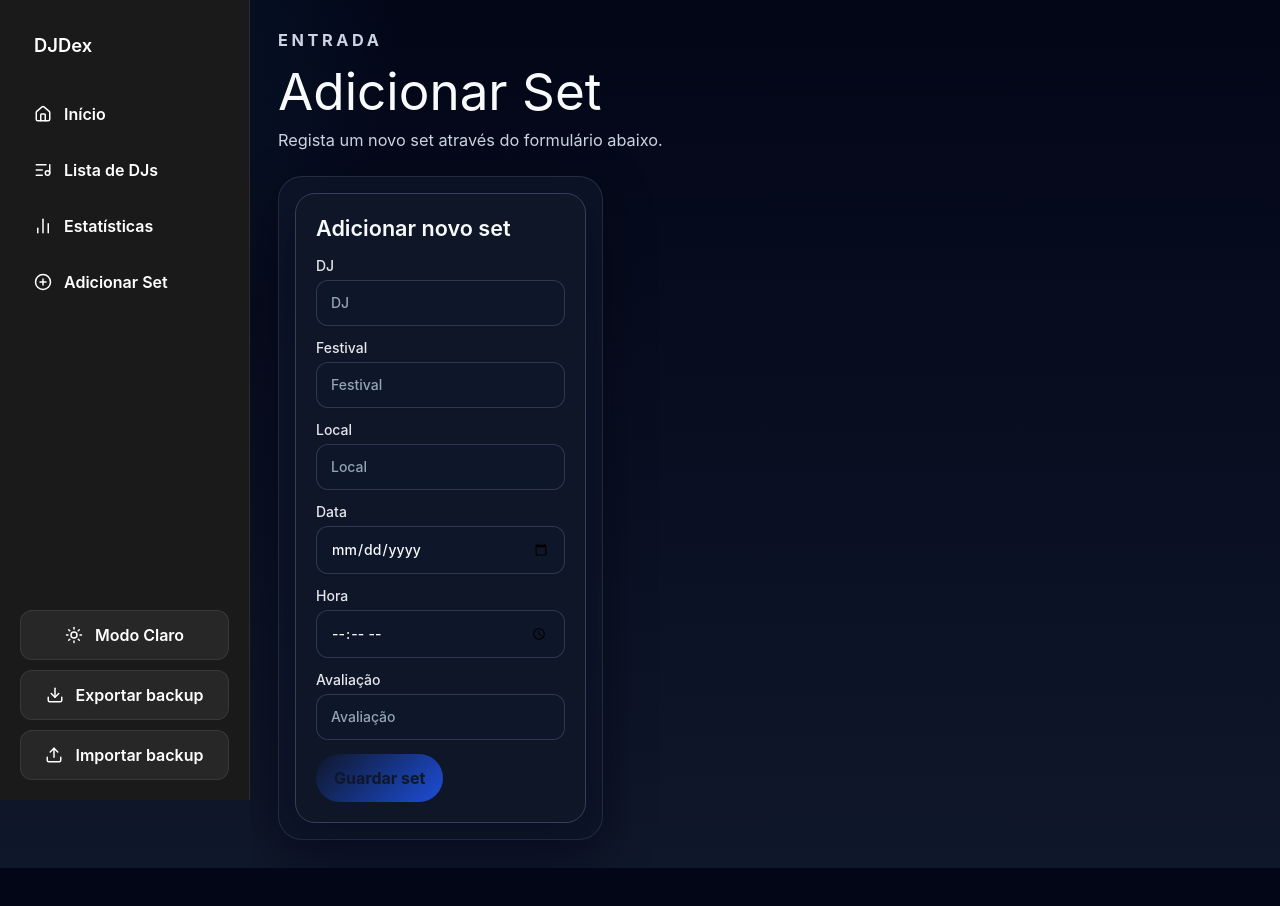
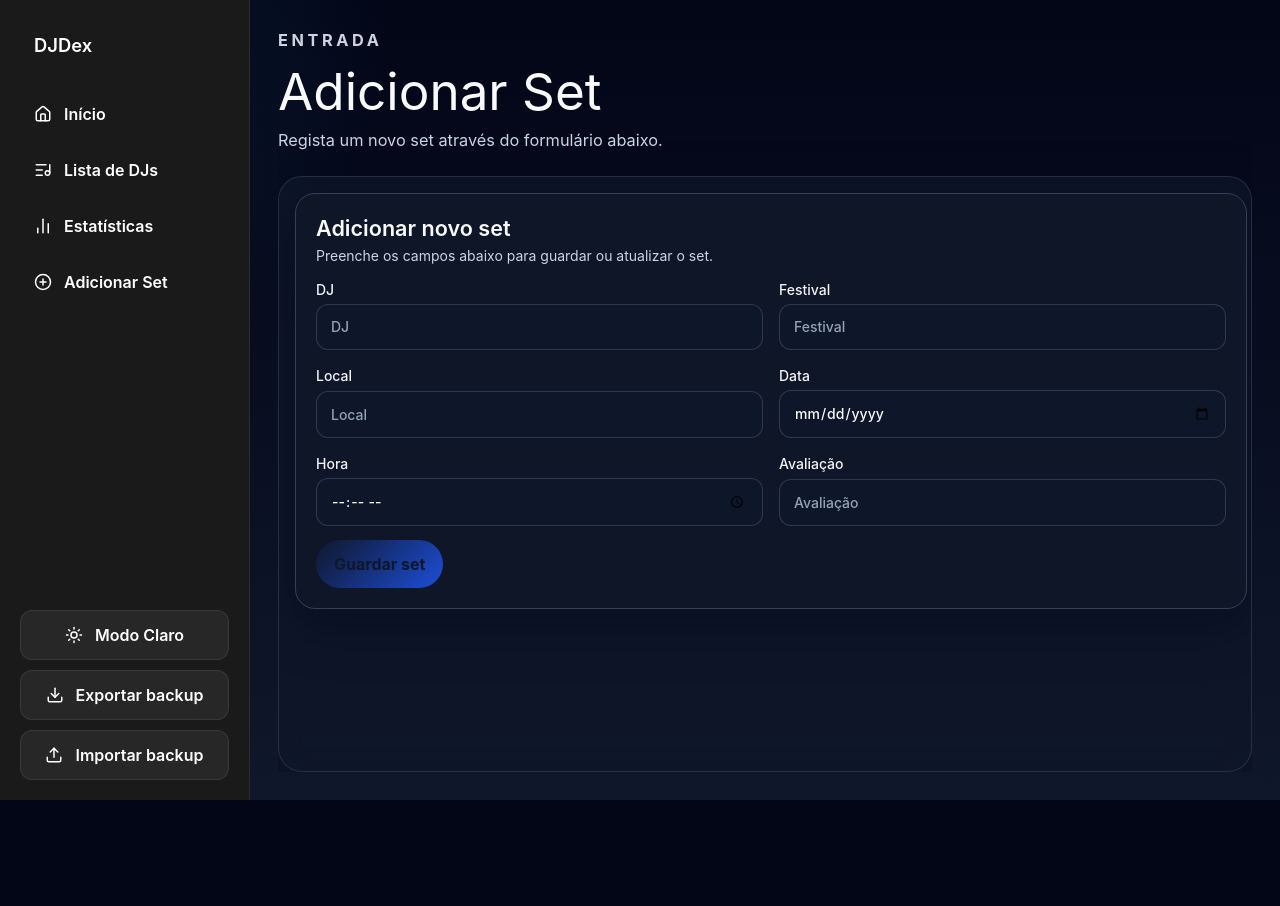
Before and after one commit to opaulosilva233/DJDex, a React (Vite) app: page /adicionar in a window 1280 px wide. Shown: the top 906 px of the page. Built offline with nearby package versions, Linux system fonts and the light colour scheme.

Commit message:
feat: improve layout and styling for various components, enhance responsiveness and dark mode support

```diff
--- a/src/App.css
+++ b/src/App.css
@@ -1,5 +1,5 @@
 .app-shell {
-	min-height: 100vh;
+	height: 100vh;
 	display: flex;
 	background:
 		radial-gradient(circle at top left, rgba(125, 179, 255, 0.08), transparent 28%),
@@ -18,8 +18,9 @@ html.dark .app-shell {
 .app-main {
 	flex: 1;
 	min-width: 0;
+	min-height: 0;
 	padding: 28px;
-	overflow-y: auto;
+	overflow: hidden;
 	transition: background-color 280ms ease, color 280ms ease;
 	position: relative;
 	z-index: 1;
--- a/src/App.jsx
+++ b/src/App.jsx
@@ -105,7 +105,7 @@ export default function App() {
 
   return (
     <BrowserRouter>
-      <div className="app-shell min-h-screen bg-gray-50 text-gray-900 dark:bg-gray-900 dark:text-gray-100">
+      <div className="app-shell h-screen overflow-hidden bg-gray-50 text-gray-900 dark:bg-gray-900 dark:text-gray-100">
         <Navbar
           sets={sets}
           handleImportData={handleImportData}
@@ -113,7 +113,8 @@ export default function App() {
           toggleDarkMode={toggleDarkMode}
         />
 
-        <div className="app-main" style={{ overflowY: 'auto' }}>
+        <div className="app-main flex-1 overflow-hidden flex flex-col min-h-0">
+          <div className="flex-1 min-h-0 overflow-hidden">
             <Routes>
               <Route path="/" element={<Home sets={sets} />} />
               <Route
@@ -137,7 +138,7 @@ export default function App() {
               />
             </Routes>
           </div>
-
+        </div>
       </div>
     </BrowserRouter>
   )
--- a/src/components/AddSetForm.jsx
+++ b/src/components/AddSetForm.jsx
@@ -96,13 +96,20 @@ export default function AddSetForm({ initialData, handleAddSet, handleEditSet })
 	return (
 		<form
 			onSubmit={handleSubmit}
-			className="grid max-w-[720px] gap-3 rounded-2xl border border-slate-200 bg-white p-4 shadow-lg shadow-slate-900/5 dark:border-slate-700 dark:bg-slate-800 dark:shadow-none"
+			className="grid w-full max-w-none gap-4 rounded-2xl border border-slate-200 bg-white p-6 shadow-lg shadow-slate-900/5 dark:border-slate-700 dark:bg-slate-800 dark:shadow-none"
 		>
-			<h2 className="m-0 text-xl font-semibold text-slate-900 dark:text-gray-100">{formTitle}</h2>
-			<div className="grid gap-3 [grid-template-columns:repeat(auto-fit,minmax(180px,1fr))]">
+			<div className="flex items-center justify-between gap-4">
+				<div>
+					<h2 className="m-0 text-xl font-semibold text-slate-900 dark:text-gray-100">{formTitle}</h2>
+					<p className="mt-1 text-sm text-slate-500 dark:text-slate-300">
+						Preenche os campos abaixo para guardar ou atualizar o set.
+					</p>
+				</div>
+			</div>
+			<div className="grid w-full gap-4 lg:grid-cols-2 [grid-template-columns:repeat(auto-fit,minmax(260px,1fr))]">
 				{fields.map(({ name, label, type, placeholder, min, max }) => (
-					<label key={name} className="grid gap-1 text-sm font-medium text-slate-700 dark:text-gray-200">
-						<span>{label}</span>
+					<label key={name} className="grid gap-1 text-sm font-medium text-slate-700 dark:text-gray-100">
+						<span className="text-slate-700 dark:text-gray-100">{label}</span>
 						<input
 							name={name}
 							type={type}
@@ -119,7 +126,7 @@ export default function AddSetForm({ initialData, handleAddSet, handleEditSet })
 			</div>
 			<button
 				type="submit"
-				className="justify-self-start rounded-full bg-slate-900 px-4 py-2 font-semibold text-white transition hover:bg-slate-800 focus:outline-none focus:ring-2 focus:ring-blue-500/30 dark:bg-slate-100 dark:text-slate-900 dark:hover:bg-white"
+				className="justify-self-start rounded-full bg-slate-900 px-5 py-2.5 font-semibold text-white transition hover:bg-slate-800 focus:outline-none focus:ring-2 focus:ring-blue-500/30 dark:bg-slate-100 dark:text-slate-900 dark:hover:bg-white"
 			>
 				{submitLabel}
 			</button>
--- a/src/components/DjCard.jsx
+++ b/src/components/DjCard.jsx
@@ -6,13 +6,13 @@ export default function DjCard({ set, onDelete }) {
 
   return (
     <div className="w-[280px] box-border rounded-xl border border-gray-200 bg-white p-4 text-gray-900 shadow-sm transition-colors dark:border-gray-700 dark:bg-gray-800 dark:text-gray-100">
-      <h2 style={{ marginTop: 0 }}>{set.nome}</h2>
-      <p><strong>Festival:</strong> {set.festival}</p>
-      <p><strong>Local:</strong> {set.local}</p>
-      <p><strong>Data:</strong> {set.data}</p>
-      <p><strong>Hora:</strong> {set.hora}</p>
+      <h2 className="m-0 text-gray-900 dark:text-gray-100">{set.nome}</h2>
+      <p className="text-gray-900 dark:text-gray-100"><strong>Festival:</strong> {set.festival}</p>
+      <p className="text-gray-900 dark:text-gray-100"><strong>Local:</strong> {set.local}</p>
+      <p className="text-gray-900 dark:text-gray-100"><strong>Data:</strong> {set.data}</p>
+      <p className="text-gray-900 dark:text-gray-100"><strong>Hora:</strong> {set.hora}</p>
       {set.avaliacao !== undefined && set.avaliacao !== null && (
-        <p>⭐ {set.avaliacao}/10</p>
+        <p className="text-gray-900 dark:text-gray-100">⭐ {set.avaliacao}/10</p>
       )}
 
       <div style={{ display: 'flex', gap: '8px' }}>
--- a/src/index.css
+++ b/src/index.css
@@ -18,7 +18,7 @@
   }
 
   body {
-    @apply min-h-screen bg-slate-50 text-slate-900 antialiased dark:bg-slate-950 dark:text-slate-100;
+    @apply h-screen overflow-hidden bg-slate-50 text-slate-900 antialiased dark:bg-slate-950 dark:text-slate-100;
     margin: 0;
     transition: background-color 280ms ease, color 280ms ease;
   }
@@ -38,7 +38,7 @@
   }
 
   #root {
-    @apply min-h-screen;
+    @apply h-screen overflow-hidden;
   }
 
   *,
--- a/src/pages/AddSetPage.jsx
+++ b/src/pages/AddSetPage.jsx
@@ -7,18 +7,21 @@ export default function AddSetPage({ sets = [], handleAddSet, handleEditSet }) {
 	const initialData = id ? sets.find((set) => set.id === id) : undefined
 
 	return (
-		<section className="page-section">
-			<div className="section-header">
-				<p className="eyebrow">Entrada</p>
-				<h1>{initialData ? 'Editar Set' : 'Adicionar Set'}</h1>
-				<p>
+		<section
+			className="page-section h-full w-full min-h-0 flex flex-col overflow-hidden"
+			style={{ display: 'flex' }}
+		>
+			<div className="section-header shrink-0">
+				<p className="eyebrow dark:text-gray-400">Entrada</p>
+				<h1 className="dark:text-gray-100">{initialData ? 'Editar Set' : 'Adicionar Set'}</h1>
+				<p className="dark:text-slate-300">
 					{initialData
 						? 'Atualiza os dados do set selecionado através do formulário abaixo.'
 						: 'Regista um novo set através do formulário abaixo.'}
 				</p>
 			</div>
 
-			<div className="form-wrapper">
+			<div className="form-wrapper w-full flex-1 min-h-0 overflow-y-auto pr-1">
 				<AddSetForm
 					initialData={initialData}
 					handleAddSet={handleAddSet}
--- a/src/pages/SetList.jsx
+++ b/src/pages/SetList.jsx
@@ -14,11 +14,11 @@ export default function SetList({ sets, onDeleteSet }) {
   })
 
 	return (
-		<section className="page-section">
+		<section className="page-section flex-1 min-h-0 overflow-y-auto pr-1">
 			<div className="section-header">
-				<p className="eyebrow">Biblioteca</p>
-				<h1>Lista de DJs</h1>
-				<p>Todos os sets atualmente carregados na aplicação.</p>
+				<p className="eyebrow dark:text-gray-400">Biblioteca</p>
+				<h1 className="dark:text-gray-100">Lista de DJs</h1>
+				<p className="dark:text-slate-300">Todos os sets atualmente carregados na aplicação.</p>
 			</div>
 
 			<div style={{ display: 'grid', gap: '12px', marginBottom: '20px' }}>
@@ -27,6 +27,7 @@ export default function SetList({ sets, onDeleteSet }) {
 					placeholder="Procurar DJ pelo nome"
 					value={searchTerm}
 					onChange={(event) => setSearchTerm(event.target.value)}
+					className="rounded-lg border border-slate-300 bg-white px-3 py-2 text-gray-900 placeholder:text-slate-400 dark:border-slate-600 dark:bg-slate-700 dark:text-gray-100 dark:placeholder:text-slate-400"
 				/>
 				<input
 					type="number"
@@ -35,6 +36,7 @@ export default function SetList({ sets, onDeleteSet }) {
 					placeholder="Avaliação mínima"
 					value={minRating}
 					onChange={(event) => setMinRating(Number(event.target.value))}
+					className="rounded-lg border border-slate-300 bg-white px-3 py-2 text-gray-900 placeholder:text-slate-400 dark:border-slate-600 dark:bg-slate-700 dark:text-gray-100 dark:placeholder:text-slate-400"
 				/>
 			</div>
 
--- a/src/pages/Stats.jsx
+++ b/src/pages/Stats.jsx
@@ -67,40 +67,41 @@ export default function Stats({ sets }) {
 	}, [sets])
 
 	return (
-		<section style={{ display: 'grid', gap: '24px' }}>
-			<div className="section-header">
-				<p className="eyebrow">Análise</p>
-				<h1>Estatísticas</h1>
-				<p>
+		<section className="page-section h-full w-full min-h-0 flex flex-col overflow-hidden" style={{ display: 'grid', gap: '24px' }}>
+			<div className="section-header shrink-0">
+				<p className="eyebrow dark:text-gray-400">Análise</p>
+				<h1 className="dark:text-gray-100">Estatísticas</h1>
+				<p className="dark:text-slate-300">
 					Leitura detalhada da coleção, com destaque para os DJs mais vistos e a
 					distribuição dos sets por festival.
 				</p>
 			</div>
 
 			<div
+				className="flex-1 min-h-0 overflow-y-auto pr-1"
 				style={{
 					display: 'grid',
 					gridTemplateColumns: 'repeat(auto-fit, minmax(320px, 1fr))',
 					gap: '20px',
 				}}
 			>
-				<section className="glass-card border border-slate-200 dark:border-slate-700 dark:bg-slate-800" style={{ padding: '24px' }}>
-					<h2 style={{ marginBottom: '16px' }}>Top DJs</h2>
+				<section className="glass-card min-h-0 border border-slate-200 dark:border-slate-700 dark:bg-slate-800" style={{ padding: '24px' }}>
+					<h2 className="mb-4 text-xl font-semibold text-slate-900 dark:text-gray-100">Top DJs</h2>
 					<div style={{ width: '100%', height: '300px' }}>
 						<ResponsiveContainer width="100%" height="100%">
 							<BarChart data={topDjs}>
 								<CartesianGrid strokeDasharray="3 3" stroke="#475569" />
 								<XAxis dataKey="name" tick={{ fill: '#9ca3af' }} stroke="#64748b" />
 								<YAxis allowDecimals={false} tick={{ fill: '#9ca3af' }} stroke="#64748b" />
-								<Tooltip contentStyle={{ backgroundColor: '#1e293b', borderColor: '#334155', color: '#f8fafc', borderRadius: '0.5rem' }} />
+								<Tooltip contentStyle={{ backgroundColor: '#1e293b', borderColor: '#334155', color: '#f8fafc', borderRadius: '0.5rem' }} itemStyle={{ color: '#f8fafc' }} />
 								<Bar dataKey="quantidade" fill="#7db3ff" radius={[8, 8, 0, 0]} />
 							</BarChart>
 						</ResponsiveContainer>
 					</div>
 				</section>
 
-				<section className="glass-card border border-slate-200 dark:border-slate-700 dark:bg-slate-800" style={{ padding: '24px' }}>
-					<h2 style={{ marginBottom: '16px' }}>Sets por Festival</h2>
+				<section className="glass-card min-h-0 border border-slate-200 dark:border-slate-700 dark:bg-slate-800" style={{ padding: '24px' }}>
+					<h2 className="mb-4 text-xl font-semibold text-slate-900 dark:text-gray-100">Sets por Festival</h2>
 					<div style={{ width: '100%', height: '300px' }}>
 						<ResponsiveContainer width="100%" height="100%">
 							<PieChart>
@@ -117,7 +118,7 @@ export default function Stats({ sets }) {
 										<Cell key={`cell-${entry.name}`} fill={pieColors[index % pieColors.length]} />
 									))}
 								</Pie>
-								<Tooltip contentStyle={{ backgroundColor: '#1e293b', borderColor: '#334155', color: '#f8fafc', borderRadius: '0.5rem' }} />
+								<Tooltip contentStyle={{ backgroundColor: '#1e293b', borderColor: '#334155', color: '#f8fafc', borderRadius: '0.5rem' }} itemStyle={{ color: '#f8fafc' }} />
 							</PieChart>
 						</ResponsiveContainer>
 					</div>
```
Lines whose indentation alone changed are shown as unchanged.
